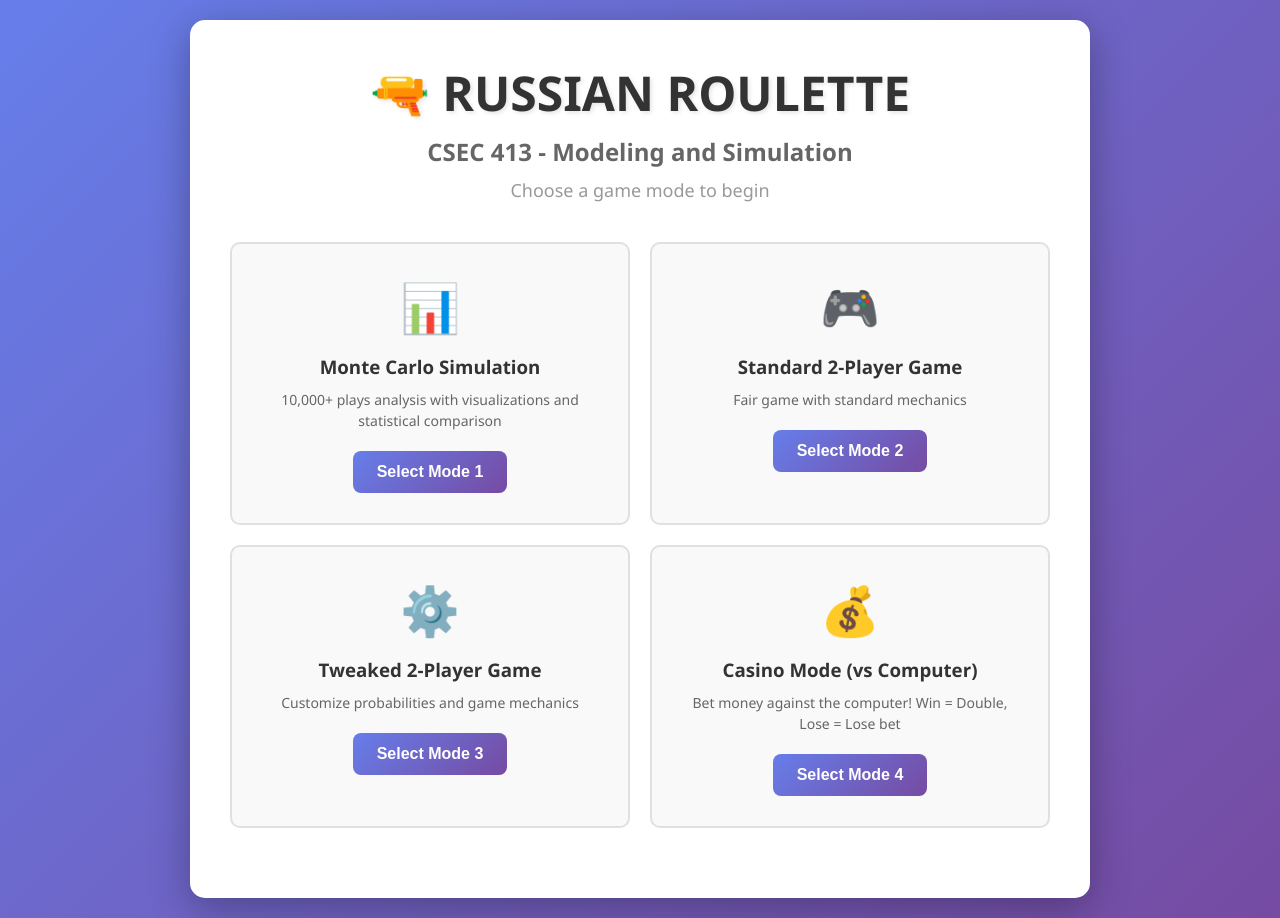
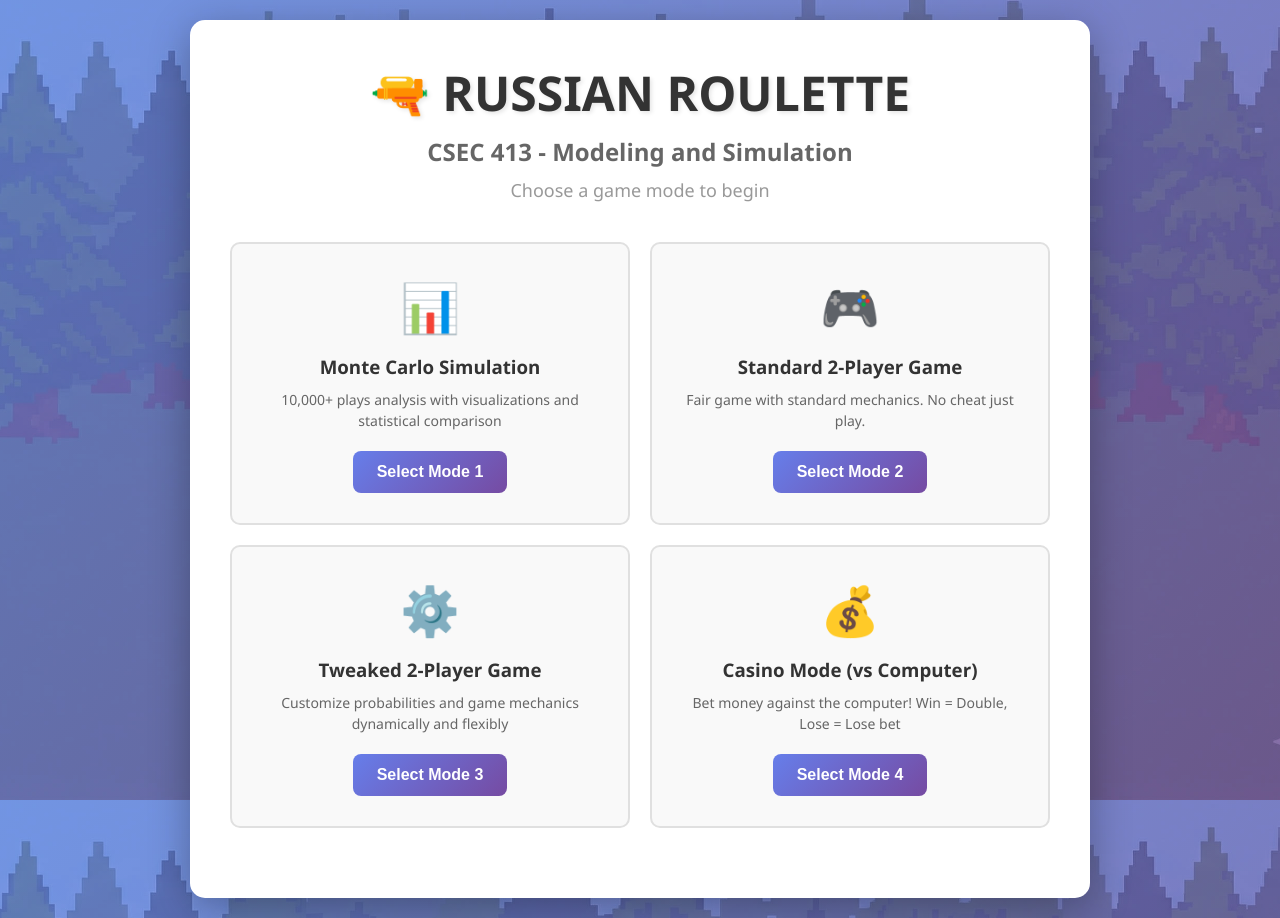
Before and after one commit to CSPC-BSCS-3B/CSEC_413_MODELING_AND_SIMULATION_FP, a Flask app: page / in a window 1280 px wide. Run offline with Flask 3, Linux system fonts and the light colour scheme.

Commit message:
add background and edit css

```diff
--- a/static/style.css
+++ b/static/style.css
@@ -6,7 +6,10 @@
 
 body {
     font-family: 'Segoe UI', Tahoma, Geneva, Verdana, sans-serif;
-    background: linear-gradient(135deg, #667eea 0%, #764ba2 100%);
+    background:
+        linear-gradient(135deg, rgba(102, 126, 234, 0.7) 0%, rgba(118, 75, 162, 0.7) 100%),
+        url('/static/assets/bg.jpg') center center / cover no-repeat fixed;
+    background-color: #1a1a2e;
     min-height: 100vh;
     display: flex;
     justify-content: center;
@@ -137,6 +140,8 @@ body {
 .btn-secondary {
     background: #95a5a6;
     color: white;
+    padding-top: 10px;
+    margin-left: 2px;
 }
 
 .btn-secondary:hover {
--- a/templates/index.html
+++ b/templates/index.html
@@ -27,7 +27,7 @@
             <div class="mode-card" onclick="selectMode('2')">
                 <div class="mode-icon">🎮</div>
                 <h3>Standard 2-Player Game</h3>
-                <p>Fair game with standard mechanics</p>
+                <p>Fair game with standard mechanics. No cheat just play.</p>
                 <button class="btn btn-primary">Select Mode 2</button>
             </div>
 
@@ -35,7 +35,7 @@
             <div class="mode-card" onclick="selectMode('3')">
                 <div class="mode-icon">⚙️</div>
                 <h3>Tweaked 2-Player Game</h3>
-                <p>Customize probabilities and game mechanics</p>
+                <p>Customize probabilities and game mechanics dynamically and flexibly</p>
                 <button class="btn btn-primary">Select Mode 3</button>
             </div>
 
```
Also changed, not shown: static/assets/bg.jpg (added).
